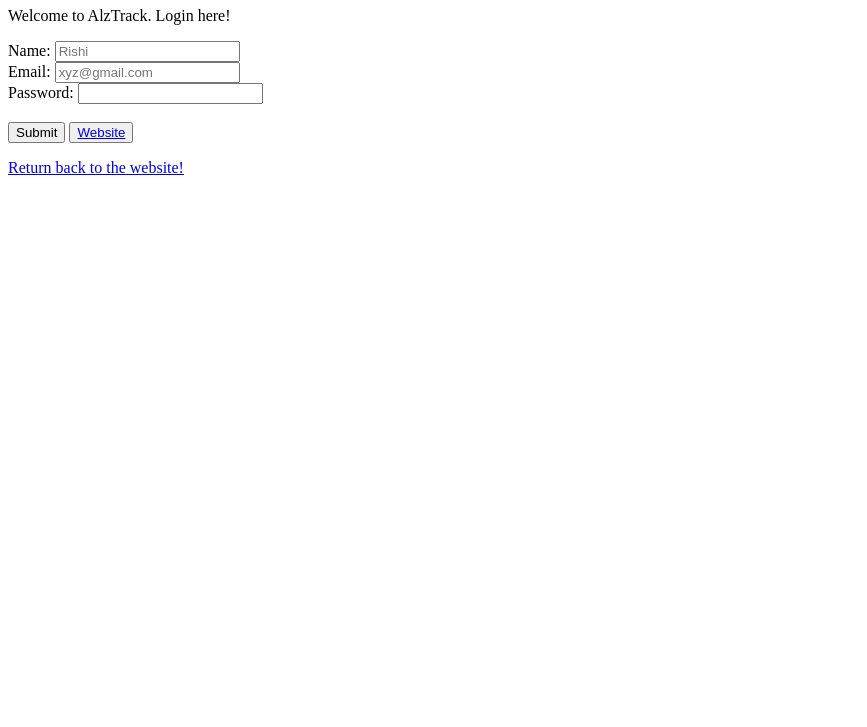
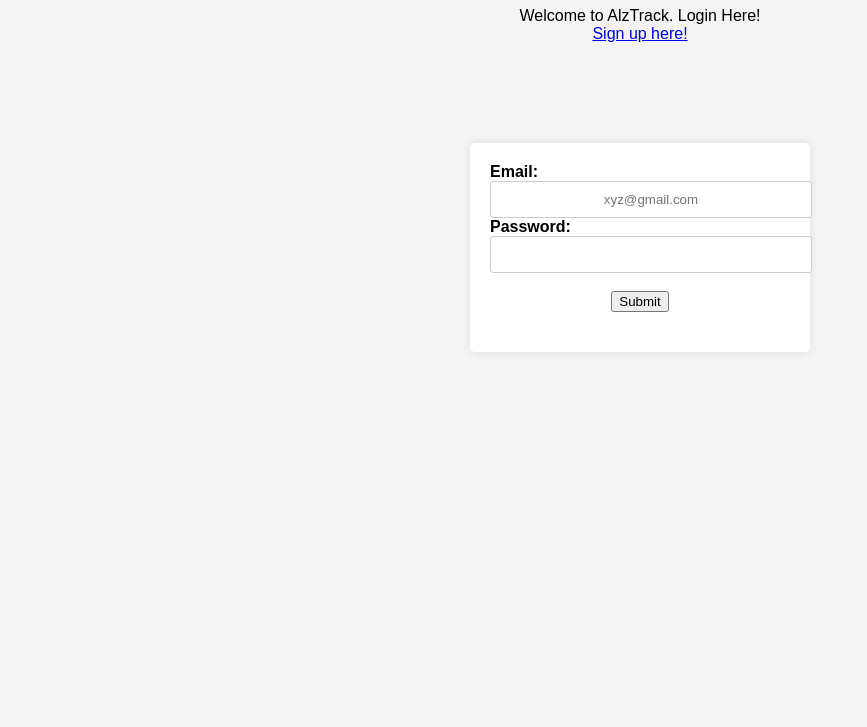
Before and after one commit to AbhiramRuthala/Alz-Track, a plain HTML site: page index.html in a window 1280 px wide. Shown: the part 73-800 px from the top of the page, without its empty margins (0-867 px from the left). Drawn offline with Linux system fonts and the light colour scheme.

Commit message:
Update index.html

```diff
--- a/index.html
+++ b/index.html
@@ -4,36 +4,104 @@
     <meta charset="UTF-8">
     <title>AlzTrack Login Page</title>
     <header>
-        <h1>AlzTrack Login Page</h1>
+        <h1 style="text-align:center">AlzTrack Signup Page</h1>
     </header>
 </head>
+<style>
+body {
+    font-family: Arial, sans-serif;
+    background-color: #f4f4f4;
+    margin: 0;
+    padding: 0;
+}
+
+.login-container {
+    width: 300px;
+    margin: 100px auto;
+    background-color: #fff;
+    padding: 20px;
+    border-radius: 5px;
+    box-shadow: 0 0 10px rgba(0, 0, 0, 0.1);
+}
+
+.login-form {
+    display: flex;
+    flex-direction: column;
+}
+
+.form-group {
+    margin-bottom: 20px;
+}
+
+label {
+    font-weight: bold;
+}
+
+input[type="text"]{
+    width: 100%;
+    padding: 10px;
+    border: 1px solid #ccc;
+    border-radius: 3px;
+    text-align:center;
+}
+
+input[type="password"] {
+    width: 100%;
+    padding: 10px;
+    border: 1px solid #ccc;
+    border-radius: 3px;
+    text-align:center;
+
+}
+
+input[type="email"] {
+    width: 100%;
+    padding: 10px;
+    border: 1px solid #ccc;
+    border-radius: 3px;
+    text-align:center;
+}
+
+button {
+    background-color: #007bff;
+    color: #fff;
+    padding: 10px;
+    border: none;
+    border-radius: 3px;
+    cursor: pointer;
+}
+
+button:hover {
+    background-color: #0056b3;
+}
+
+</style>
     <body>
-        <p>
-            Welcome to AlzTrack. Login here!
+        <p style="text-align:center">
+            Welcome to AlzTrack. Login Here!
+            <br>
+             <a href="index2.html">Sign up here!</a>
         </p>
-        <form action="/login" method="POST">
-            <label for="name">Name: </label>
-            <input type="text" name="name" id="name" placeholder="Rishi" required>
-            <br>
+
+        <div class="login-container">
+            <div class="form-group">
+
+
+            <form class="hero" action="/login" method="POST">
                 <label for="email">Email:</label>
                 <input type="email" name="email" id="email" placeholder="xyz@gmail.com" required>
                 <br>
                 <label for="password">Password: </label>
                 <input type="password" name="password" id="password" required>
                 <br>
-            <div>
+                <div style="text-align:center">
                     <br>
                     <input type="submit">
-
-                <button type="submit">
-                    <a href="https://alztrack.framer.ai/">Website</a>
-                </button>
                 </div>
             </form>
+            </div>
+        </div>
 
-    <p>
-        <a href="https://alztrack.framer.ai/">Return back to the website!<a>
-    </p>
 
 
     </body>
```
Lines whose indentation alone changed are shown as unchanged.
